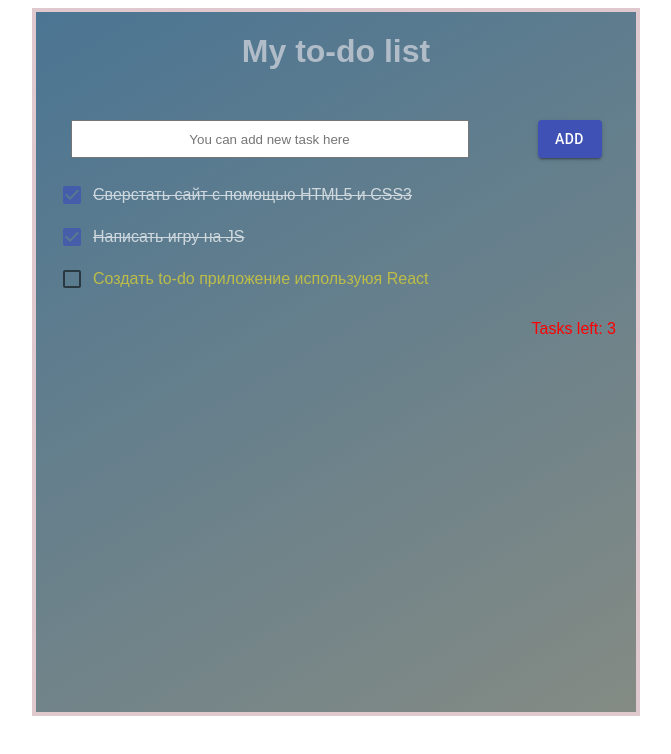
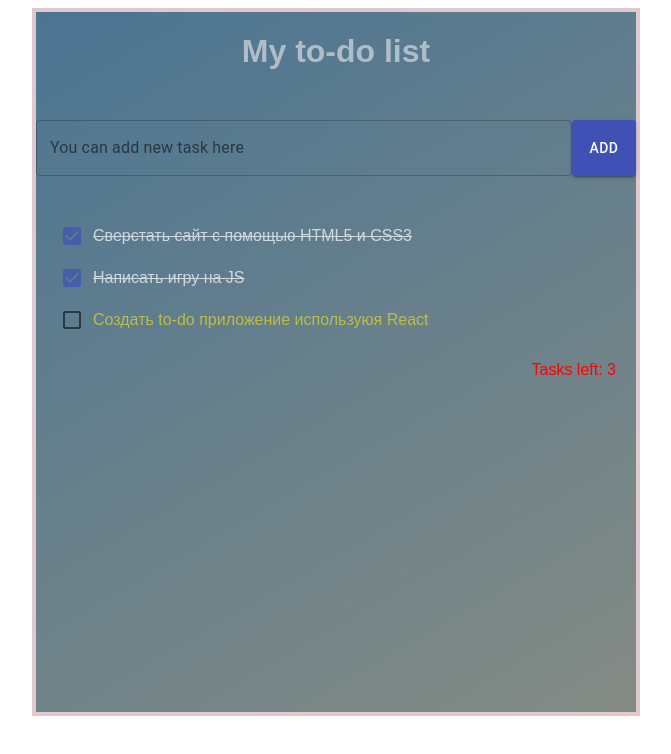
Before and after one commit to WebHeroSchool/to-do, a React (Create React App) app: page / in a window 1280 px wide. Shown: the top 754 px of the page, without its empty margins (304-975 px from the left). Built offline with nearby package versions, Linux system fonts and the light colour scheme.

Commit message:
lesson 32. add items, use forms and controled components

```diff
--- a/src/components/App/App.js
+++ b/src/components/App/App.js
@@ -5,27 +5,32 @@ import Footer from '../Footer/Footer';
 import styles from './App.module.css';
 
 class App extends Component {
+
+  taskId = 4;
+
   state = {
     items: [
-      {
-        value: 'Сверстать сайт с помощью HTML5 и CSS3',
-        isDone: true,
-        id: 1,
-      },
-      {
-        value: 'Написать игру на JS',
-        isDone: true,
-        id: 2,
-      },
-      {
-        value: 'Создать to-do приложение используюя React',
-        isDone: false,
-        id: 3,
-      },
+      { value: 'Сверстать сайт с помощью HTML5 и CSS3', isDone: true, id: 1 },
+      { value: 'Написать игру на JS', isDone: true, id: 2 },
+      { value: 'Создать to-do приложение используюя React', isDone: false, id: 3 },
     ]
   };
 
-  removeItem = (itemId) => {
+  addItem = (label) => {
+
+    const newItem = {
+      value: label,
+      isDone: false,
+      id: this.taskId++
+    };
+
+    this.setState(({items}) => {
+      const updatedItems = [...items, newItem];
+      return {items: updatedItems};
+    });
+  };
+
+  deleteItem = (itemId) => {
     const {items} = this.state;
     const remainedItems = items.filter(item => item.id !== itemId);
 
@@ -59,11 +64,11 @@ class App extends Component {
     return (
       <div className = {styles.wrap}>
         <h1 className = {styles.title} >My to-do list</h1>
-        <InputItem/>
+        <InputItem addItem={this.addItem}/>
         <ItemList
           items={items}
           toggleStatus={this.toggleStatus}
-          onDelete={this.removeItem}
+          onDelete={this.deleteItem}
         />
         <Footer remainder = {count}/>
       </div>
--- a/src/components/InputItem/InputItem.jsx
+++ b/src/components/InputItem/InputItem.jsx
@@ -1,18 +1,60 @@
-import React from 'react';
+import React, {Component} from 'react';
 import style from './InputItem.module.css';
 import Button from '@material-ui/core/Button';
+import TextField from '@material-ui/core/TextField';
 
-const InputItem = () => (
-  <div className= {style.wrap}>
-    <input
-      placeholder="You can add new task here"
-      className = {style.main}
-    />
-    <Button variant="contained" color="primary" href="#contained-buttons">
-      Add
-    </Button>
-  </div>
-);
+export default class InputItem extends Component {
 
+  state = {
+    inputValue: '',
+    error: false
+  };
 
-export default InputItem;
+  changeInputValue = (e) => {
+    const inputValue = e.target.value.toUpperCase()
+    this.setState({
+      inputValue
+    });
+  };
+
+  formSubmit = (e) => {
+    e.preventDefault();
+
+    if (this.state.inputValue === '') {
+      this.setState({
+        error: true
+      });
+    }
+    else {
+      this.props.addItem(this.state.inputValue);
+      this.setState({
+        inputValue: '',
+        error: false
+      });
+    }
+  };
+
+  render() {
+    const {inputValue, error} = this.state;
+    const errorText = error ? 'ERROR' : 'You can add new task here';
+    const helpText = error ? 'This field cannot be empty.' : ' ';
+
+    return (
+      <form className={style.wrap}
+            onSubmit={this.formSubmit}>
+        <TextField
+          value={inputValue}
+          error = {error}
+          helperText={helpText}
+          label={errorText}
+          onChange={this.changeInputValue}
+          fullWidth
+          variant="outlined"
+        />
+        <Button type='submit' variant="contained" color="primary">
+          Add
+        </Button>
+      </form>
+    );
+  };
+};
--- a/src/components/InputItem/InputItem.module.css
+++ b/src/components/InputItem/InputItem.module.css
@@ -10,3 +10,7 @@
   display: block;
   text-align: center;
 }
+
+button {
+  height: 56px;
+}
--- a/src/components/Item/Item.module.css
+++ b/src/components/Item/Item.module.css
@@ -9,8 +9,7 @@ li {
 
 .active {
   margin-left: 15px;
-  display: inline-flex;
-  justify-content: center;
+  display: flex;
   align-items: center;
   color: #bdbd48;
 }
```
